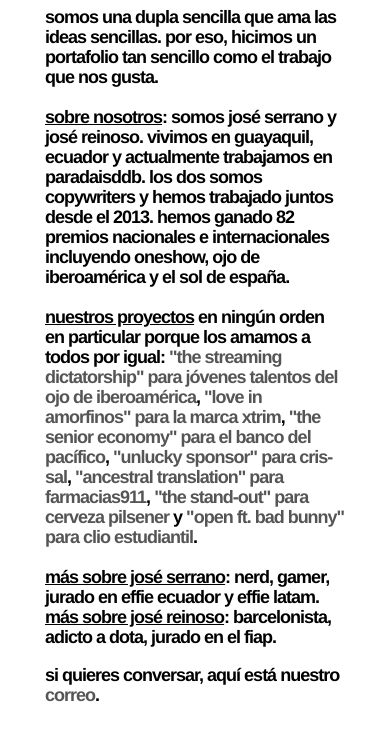
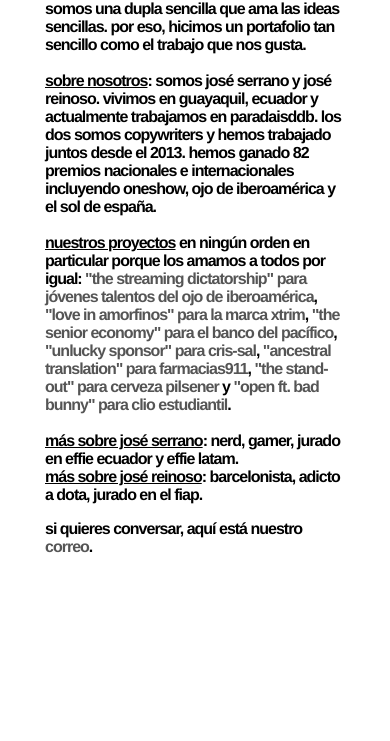
Before and after one commit to kumbiagit/portjoses, a plain HTML site: page public/index.html in a window 390 px wide. Shown: the part 101-842 px from the top of the page. Drawn offline with Linux system fonts and the light colour scheme.

Commit message:
media query

```diff
--- a/public/stylesheets/styles.css
+++ b/public/stylesheets/styles.css
@@ -104,8 +104,8 @@ a:hover {
     ol,
     ul,
     td {
-        font-size: 18px;
-        line-height: 20px;
+        font-size: 16px;
+        line-height: 18px;
     }
     #content {
         width: 70%;
```
